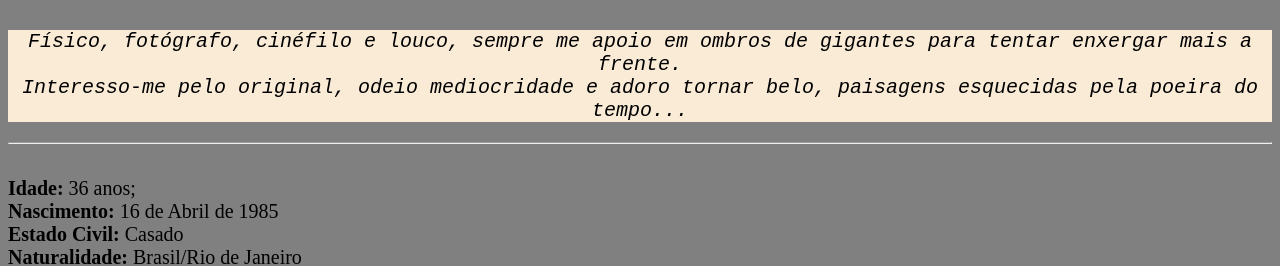
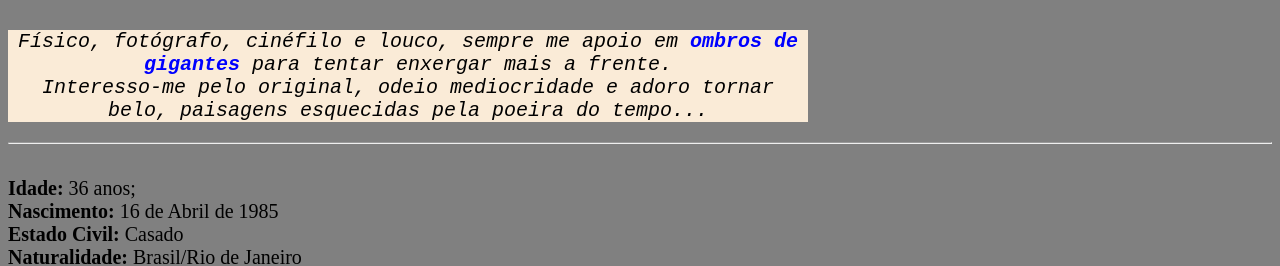
Before and after one commit to RicardoAlFerreira/ricardoalferreira.github.io, a plain HTML site: page index.html in a window 1280 px wide. Shown: the part 519-785 px from the top of the page. Drawn offline with Linux system fonts and the light colour scheme.

Commit message:
Destaquei uma palavra no texto e limitei o bloco de texto Quem sou eu?

```diff
--- a/index.html
+++ b/index.html
@@ -10,7 +10,10 @@
   <img class="pictures"src="https://scontent.fsdu29-1.fna.fbcdn.net/v/t1.6435-9/119063448_3315991158448887_6122310244620624028_n.jpg?_nc_cat=108&ccb=1-3&_nc_sid=09cbfe&_nc_ohc=Yz3h9rM_dS0AX_6AbyS&_nc_ht=scontent.fsdu29-1.fna&oh=352d7a04b9dd91bb1c7e3aada1e7888a&oe=60D0255C" width="440px"alt="Este sou eu">
 
   <h2> Quem sou eu?</h2>
-    <p id="perfil_basico"><em>Físico, fotógrafo, cinéfilo e louco, sempre me apoio em ombros de gigantes para tentar enxergar mais a frente.<br> Interesso-me pelo original, odeio mediocridade e adoro tornar belo, paisagens esquecidas pela poeira do tempo...</em>
+
+    <div class="paragrafos">
+      <p id="perfil_basico"><em>Físico, fotógrafo, cinéfilo e louco, sempre me apoio em <span class="ombros-de-gigantes">ombros de gigantes</span> para tentar enxergar mais a frente.<br> Interesso-me pelo original, odeio mediocridade e adoro tornar belo, paisagens esquecidas pela poeira do tempo...</em>
+    </div>
       <hr>
       <br>
       <strong>Idade:</strong> 36 anos;<br>
@@ -21,6 +24,8 @@
       <strong>Telefone:</strong> (21)2670-1175<br>
       <strong>Celular:</strong> (21) 99723-5639</p>
     <hr>
+
+
 
   <h3>Habilidades Específicas</h3>
 
--- a/style.css
+++ b/style.css
@@ -47,6 +47,14 @@ body {
      border-radius: 4px;
 
       }
+.ombros-de-gigantes {
+    color:blue;
+    font-weight: bold;
+}
+.paragrafos {
+    width: 800px;
+    text-align: ;
 
+}
 p{
      font-family: monospace, arial, sans-serif}
```
Lines whose indentation alone changed are shown as unchanged.
